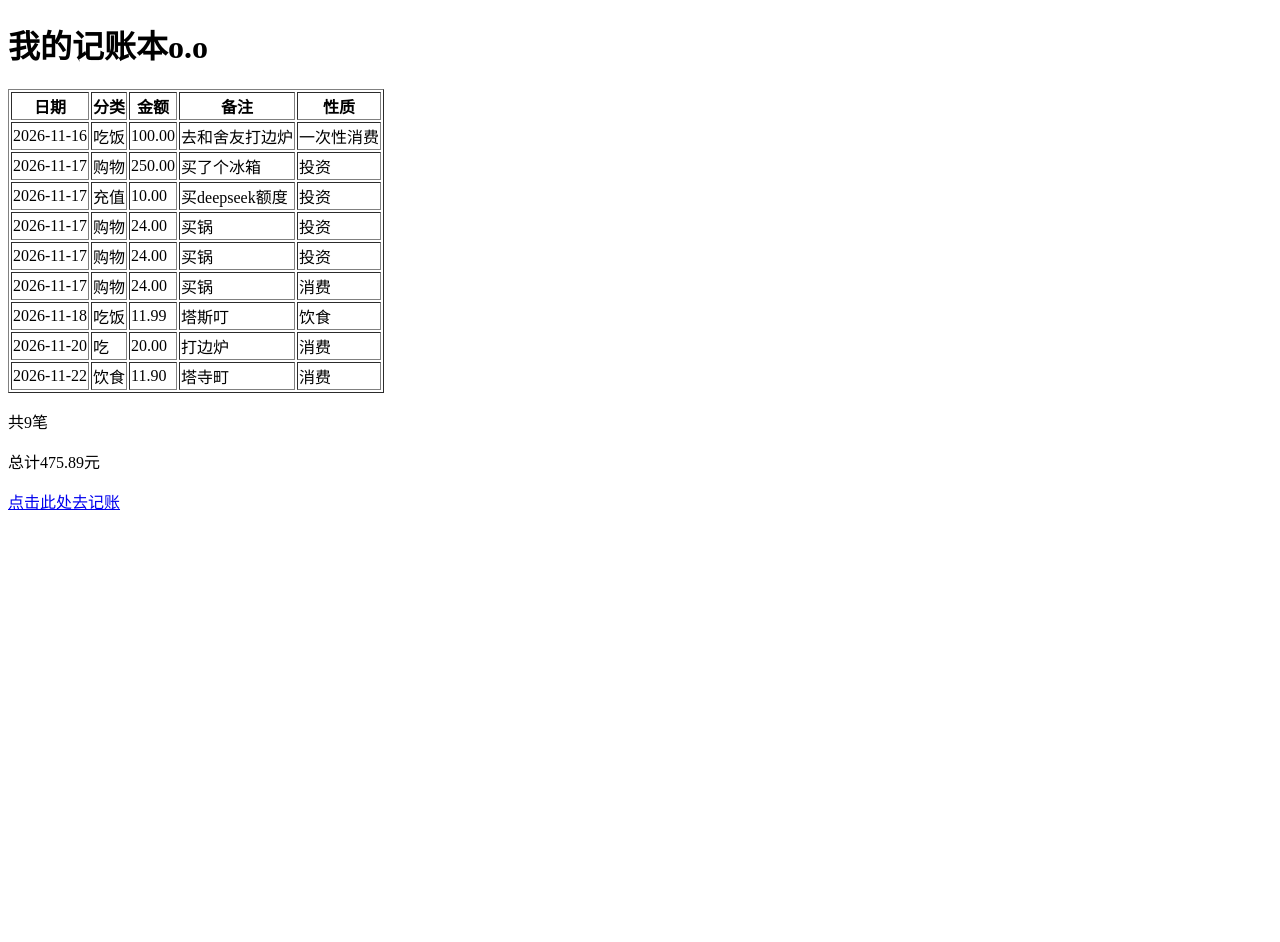
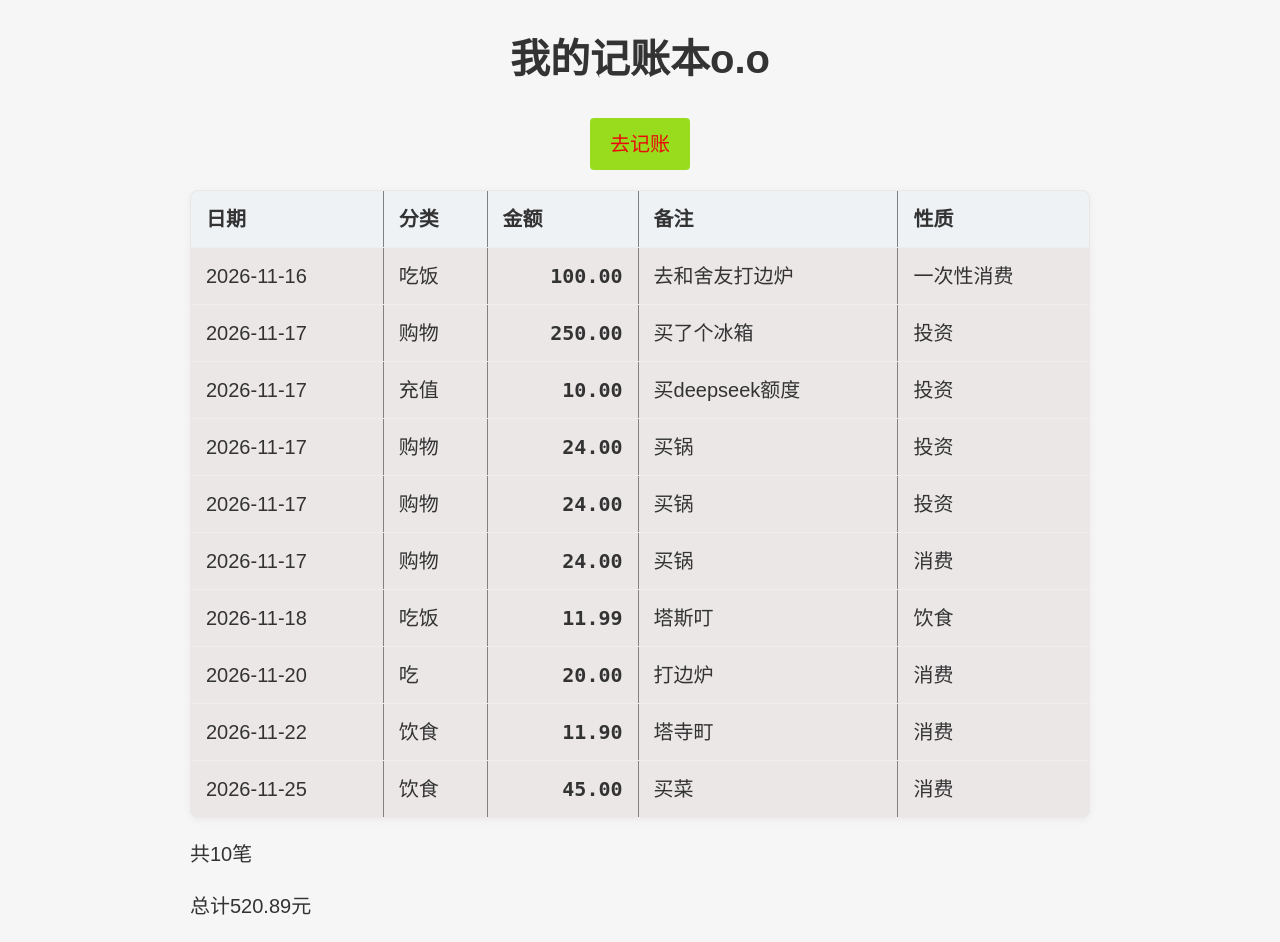
Before and after one commit to Mr-big-duck/expense-tracker, a Flask app: page / in a window 1280 px wide. Before the commit the page ends 510 px from the top, so only its background shows below. Run offline with Flask 3, Linux system fonts and the light colour scheme.

Commit message:
M4 完成手机端网页和css渲染

```diff
--- a/app.py
+++ b/app.py
@@ -22,28 +22,6 @@ def home():
 
 
 
-
-
-
-
-
-
-
-
-@app.route("/hi/<name>")
-def hi(name):
-    return f"hi{name}"
-
-
-
-
-
-
-
-
-
-
-
 @app.route("/add",methods=['GET','POST'])
 def add():
     if request.method == "GET":
@@ -55,8 +33,6 @@ def add():
         category = request.form.get('category')
         note = request.form.get('note')
         kind = request.form.get('kind') or "消费"
-
-        print (f"{amount}{category}{note}{kind}")
 
         if not amount or not category or not note :
             flash("金额，分类，备注不能为空")
@@ -91,7 +67,6 @@ def add():
         with open ("data.json","w",encoding = "utf-8") as f:
             json.dump(apd,f,ensure_ascii=False,indent = 4)
 
-        print ("保存成功")
 
 
     return redirect(url_for('home'))
@@ -117,4 +92,4 @@ def add():
 
 
 if __name__  == "__main__":
-    app.run(debug=True)
+    app.run(host='0.0.0.0',debug=True)
--- a/data.json
+++ b/data.json
@@ -61,5 +61,12 @@
         "category": "饮食",
         "note": "塔寺町",
         "kind": "消费"
+    },
+    {
+        "date": "2026-11-25",
+        "amount": 45.0,
+        "category": "饮食",
+        "note": "买菜",
+        "kind": "消费"
     }
 ]
--- /dev/null
+++ b/static/style.css
@@ -0,0 +1,115 @@
+body{
+    background-color:#f6f6f7;
+    font-family:"PingFang SC","Microsoft YaHei",sans-serif;
+    font-size:20px;
+    color:#333;
+    line-height:1.6;
+    margin:0;
+    padding:0;
+}
+
+.container{
+    max-width:900px;
+    margin:20px auto;
+    padding:0 20px;
+}
+
+table{
+    width:100%;
+    border-collapse:collapse;
+    background-color:#ebe7e7;
+    border-radius:8px;
+    overflow:hidden;
+    box-shadow: 0 2px 10px rgba(8, 0, 0, 0.05);
+    margin-bottom:20px;
+
+}
+
+th,td{
+    padding:12px 15px;
+    text-align:left;
+    border-bottom:1px solid #eee;
+}
+
+
+th {
+    background-color:#eef2f5;
+    font-weight:bold;
+}
+
+td.amount{
+    text-align:right;
+    font-family:monospace;
+    font-weight:bold
+}
+
+form{
+    background-color:#fff;
+    padding:20px;
+    border-radius:8px;
+    box-shadow:0 2px 10px rgba(0,0,0,0.05)
+}
+
+input,select{
+    width:100%;
+    padding:10px;
+    margin-top:5px;
+    margin-bottom:15px;
+    border: 1px solid #ccc;
+    border-radius: 4px;
+    box-sizing:border-box;
+}
+
+button{
+    width:100%;
+    padding:10px;
+    background-color:#007bff;
+    color:white;
+    border:none;
+    border-radius:15px;
+    font-size:16px;
+    cursor:pointer;
+
+}
+
+button:hover{
+    background-color:#0056b3;
+
+}
+
+.add-btn-container{
+    display:flex;
+    justify-content:center;
+    margin-bottom:20px;
+}
+.add-btn{
+    display:inline-block;
+    padding:10px 20px;
+    background-color:#99db1d;
+    color:rgb(233, 10, 10);
+    text-decoration:none;
+    border-radius:4px;
+}
+
+h1{
+    text-align:center;
+}
+
+@media(max-with:600px){
+    .container{
+        padding:0 10px;
+
+    }
+
+
+    .table-wrapper{
+        overflow-x:auto;
+        -webkit-overflow-scrolling:touch;
+
+    }
+
+    th,td{
+        font-size : 14px;
+        padding:8px 10px;
+    }
+}
--- a/templates/index.html
+++ b/templates/index.html
@@ -2,11 +2,18 @@
 <html lang = "zh-CN">
 <head>
     <meta charset = "UTF-8">
+    <link rel="stylesheet" href= "{{url_for('static',filename='style.css')}}">
     <title>我的记账本</title>
 </head>
 <body>
+    <div class="container">
         <h1>我的记账本o.o</h1>
+        <div class="add-btn-container">
+            <a href="/add" class="add-btn">去记账</a>
+        </div>
+
         {% if data_list%}
+            <div class="table-wrapper">
                 <table border="1">
                     <tr>
                         <th>日期</th>
@@ -19,18 +26,20 @@
                     <tr>
                         <td>{{ item.date }}</td>
                         <td> {{ item.category }}</td>
-                <td>{{"%.2f"|format(item.amount)}}</td>
+                        <td class="amount">{{"%.2f"|format(item.amount)}}</td>
                         <td>{{item.note}}</td>
                         <td>{{item.kind}}</td>
                     </tr>
                     {% endfor%}
                 </table>
+            </div>
 
             <p>共{{data_list|length}}笔</p>
-        <p>总计{{total_amount}}元</p>
+            <p>总计{{"%.2f"|format(total_amount)}}元</p>
         {% else %}
             <p style = "color:gray;">记账本内无数据</p>
         {% endif %}
-    <a href =  "/add">点击此处去记账</a>
+
+    </div>
 </body>
 </html>
```
Also changed, not shown: templates/add.html (+7 -3 lines). Lines whose indentation alone changed are shown as unchanged.
